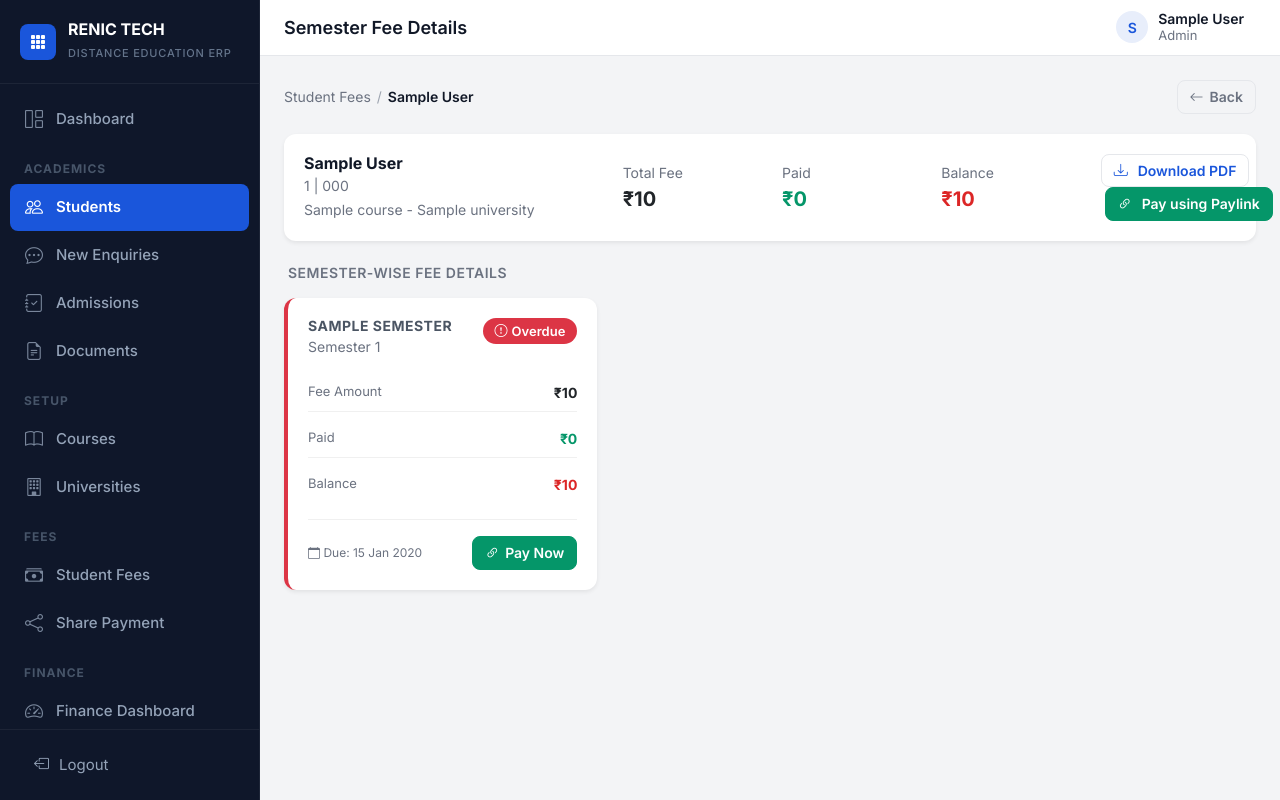
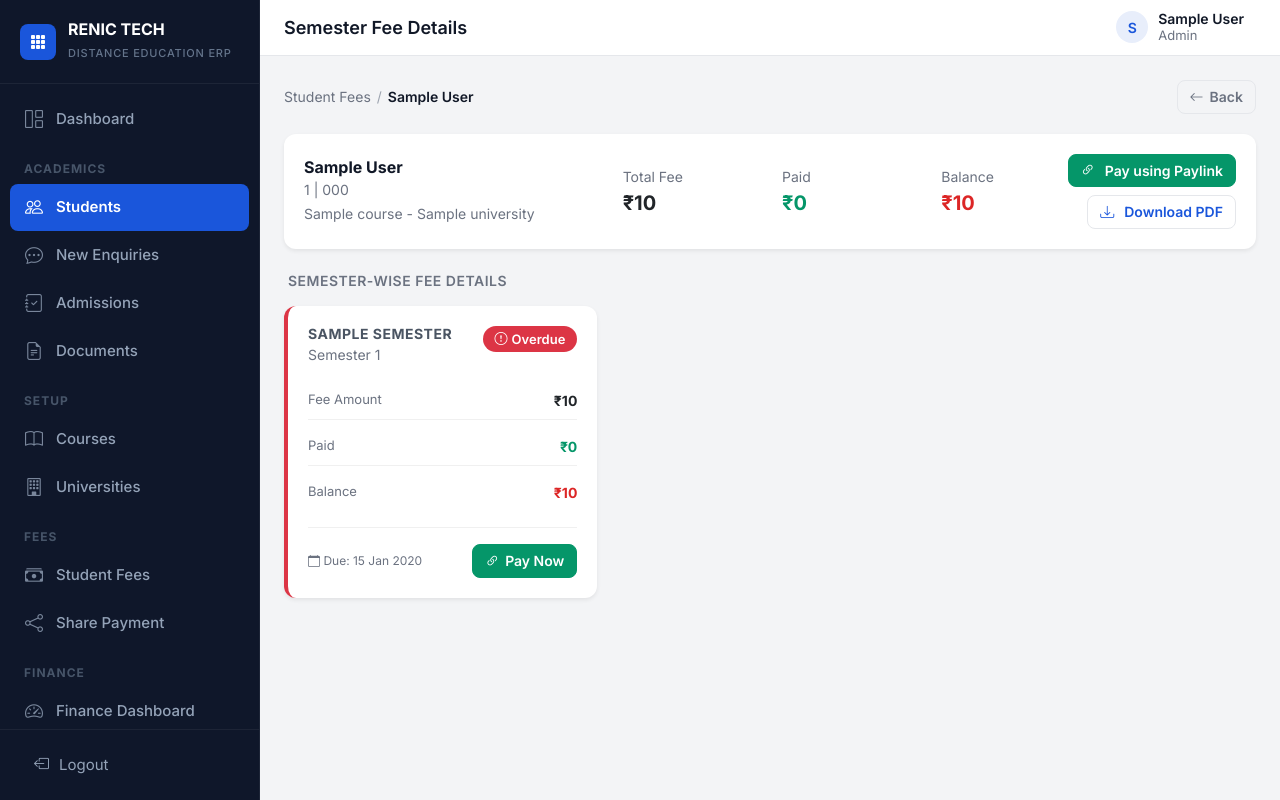
Before and after one commit to kavipriyaraj-code/distance-erp, a Django app: page /fees/student/1/semesters/ in a window 1280 px wide. Run offline with Django 5.2, Linux system fonts and the light colour scheme; a user stored in the database is signed in; tables that the repository leaves empty hold one stand-in row (values such as "Sample post").

Commit message:
Move Pay using Paylink button above Download PDF

```diff
--- a/templates/fees/student_semester_detail.html
+++ b/templates/fees/student_semester_detail.html
@@ -31,11 +31,11 @@
                 <small style="color:var(--text-muted)">Balance</small>
                 <div style="font-size:20px;font-weight:700;color:{% if total_balance > 0 %}var(--danger){% else %}var(--success){% endif %}">&#8377;{{ total_balance|floatformat:0 }}</div>
             </div>
-            <div class="col-md-2 text-end">
+            <div class="col-md-2 text-end" style="display:flex;flex-direction:column;align-items:flex-end;justify-content:center">
+                {% if admission.balance_amount > 0 %}
+                <button class="btn btn-success btn-sm mb-2" onclick="openPayLinkModal()"><i class="bi bi-link-45deg me-1"></i> Pay using Paylink</button>
+                {% endif %}
                 <a href="{% url 'fee_statement_pdf' admission.pk %}" class="btn btn-outline-primary btn-sm" target="_blank"><i class="bi bi-download me-1"></i> Download PDF</a>
-                {% if admission.balance_amount > 0 %}
-                <button class="btn btn-success btn-sm ms-1" onclick="openPayLinkModal()"><i class="bi bi-link-45deg me-1"></i> Pay using Paylink</button>
-                {% endif %}
             </div>
         </div>
     </div>
```
